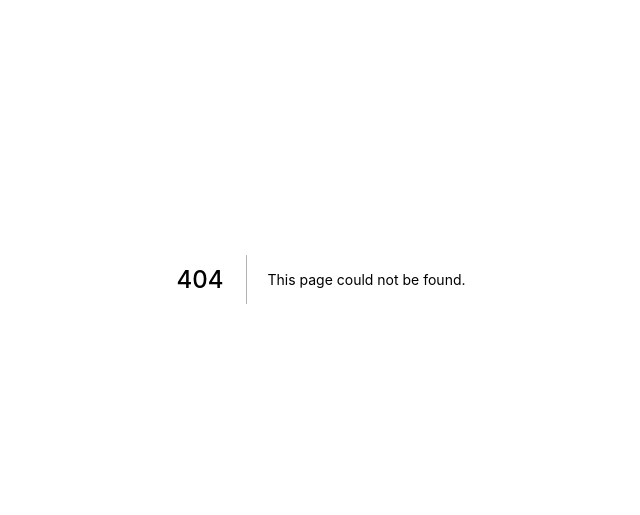
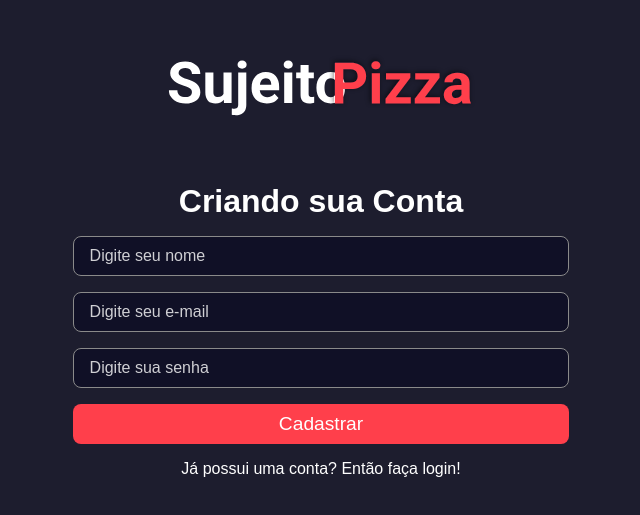
Before and after one commit to GuilhermeUberti/pizzaria-frontend, a Next.js app: page /signup in a window 1280 px wide. Before the commit this address had no page. Shown: the part 121-636 px from the top of the page, without its empty margins (319-959 px from the left). Built offline with nearby package versions, Linux system fonts and the light colour scheme.

Commit message:
tela login e cadastro, logando na API

```diff
--- a/package.json
+++ b/package.json
@@ -9,7 +9,10 @@
     "lint": "next lint"
   },
   "dependencies": {
+    "axios": "^0.27.2",
+    "jwt-decode": "^3.1.2",
     "next": "12.2.4",
+    "nookies": "^2.5.2",
     "react": "18.2.0",
     "react-dom": "18.2.0",
     "react-icons": "^4.4.0",
--- a/src/components/ui/Button/styles.module.scss
+++ b/src/components/ui/Button/styles.module.scss
@@ -15,7 +15,7 @@
     }
 
     &:hover{
-        filter: brightness(1.1);
+        filter: brightness(1.4);
     }
 }
 
--- /dev/null
+++ b/src/contexts/AuthContext.tsx
@@ -0,0 +1,81 @@
+import { createContext, ReactNode, useState } from 'react';
+
+import { api } from '../services/apiClient';
+
+import { destroyCookie, setCookie, parseCookies } from 'nookies';
+import Router from 'next/router';
+
+type AuthContextData = {
+    user: UserProps;
+    isAuthenticated: boolean;
+    signIn: (credentials: SignInProps) => Promise<void>;
+    signOut: () => void;
+}
+
+type UserProps = {
+    id: string;
+    name: string;
+    email: string
+}
+
+type SignInProps = {
+    email: string;
+    password: string;
+}
+
+type AuthProviderProps = {
+    children: ReactNode;
+}
+
+export const AuthContext = createContext({} as AuthContextData);
+
+export function signOut() {
+    try {
+        destroyCookie(undefined, '@nextauth.token');
+        Router.push('/');
+    } catch (error) {
+        console.log("Erro ao deslogar!");
+    }
+}
+
+export function AuthProvider({ children }: AuthProviderProps) {
+    const [user, setUser] = useState<UserProps>();
+    const isAuthenticated = !!user;
+
+    async function signIn({ email, password }: SignInProps) {
+        try {
+            const response = await api.post('/session', {
+                email,
+                password
+            })
+            //console.log(response.data);
+
+            const { id, name, token } = response.data;
+
+            setCookie(undefined, '@nextauth.token', token, {
+                maxAge: 60 * 60 * 24 * 30, // expira login em 1 mes
+                path: '/' // caminhos que tem acesso ao cookie
+            })
+
+            setUser({
+                id,
+                name,
+                email
+            })
+
+            // Passar para as outras rotas/requisiões nosso token
+            api.defaults.headers['Authorization'] = `Bearer ${token}`
+
+            // direciona para dashboard
+            Router.push('/dashboard');
+        } catch (err) {
+            console.log("Erro ao logar: ", err);
+        }
+    }
+
+    return (
+        <AuthContext.Provider value={{ user, isAuthenticated, signIn, signOut }}>
+            {children}
+        </AuthContext.Provider>
+    )
+}
--- a/src/pages/_app.tsx
+++ b/src/pages/_app.tsx
@@ -1,8 +1,14 @@
 import '../../styles/globals.scss';
 import { AppProps } from 'next/app';
 
+import { AuthProvider } from '../contexts/AuthContext';
+
 function MyApp({ Component, pageProps }: AppProps) {
-  return <Component {...pageProps} />
+  return (
+    <AuthProvider>
+      <Component {...pageProps} />
+    </AuthProvider>
+  )
 }
 
 export default MyApp
--- /dev/null
+++ b/src/pages/signup/index.tsx
@@ -0,0 +1,53 @@
+import Head from "next/head";
+import Image from "next/image";
+import styles from '../../../styles/home.module.scss';
+
+import logoImg from '../../../public/logo.svg';
+
+import { Input } from "../../components/ui/Input";
+import { Button } from "../../components/ui/Button";
+
+import Link from "next/link";
+
+export default function SignUp() {
+    return (
+        <>
+            <Head>
+                <title>Faça seu cadastro!</title>
+            </Head>
+            <div className={styles.containerCenter}>
+                <Image src={logoImg} alt="Logo" className={styles.image} />
+
+
+                <div className={styles.login}>
+                    <h1>Criando sua Conta</h1>
+                    <form>
+                        <Input
+                            placeholder="Digite seu nome"
+                            type="text"
+                        />
+                        <Input
+                            placeholder="Digite seu e-mail"
+                            type="text"
+                        />
+                        <Input
+                            placeholder="Digite sua senha"
+                            type="password"
+                        />
+
+                        <Button
+                            type="submit"
+                            loading={false}
+                        >
+                            Cadastrar
+                        </Button>
+                    </form>
+                    <Link href="/">
+                        < a className={styles.text}>Já possui uma conta? Então faça login!</a>
+                    </Link>
+
+                </div>
+            </div>
+        </>
+    )
+}
--- /dev/null
+++ b/src/services/api.ts
@@ -0,0 +1,34 @@
+import axios, { AxiosError } from "axios";
+import { parseCookies } from 'nookies';
+import { AuthTokenError } from "./errors/AuthTokenError";
+
+import { signOut } from "../contexts/AuthContext";
+
+export function setupAPIClient(context = undefined) {
+    let cookies = parseCookies(context);
+
+    const api = axios.create({
+        baseURL: 'http://localhost:3333',
+        headers: {
+            Authorization: `Bearer ${cookies['@nextauth.token']}`
+        }
+    })
+
+    api.interceptors.response.use(response => {
+        return response;
+    }, (error: AxiosError) => {
+        if (error.response.status === 401) {
+            // erros 401
+            if (typeof window !== undefined) {
+                // deslogar usuario
+                signOut();
+            } else {
+                return Promise.reject(new AuthTokenError());
+            }
+        }
+
+        return Promise.reject(error);
+    })
+
+    return api;
+}
--- /dev/null
+++ b/src/services/apiClient.ts
@@ -0,0 +1,3 @@
+import { setupAPIClient } from "./api";
+
+export const api = setupAPIClient();
--- /dev/null
+++ b/src/services/errors/AuthTokenError.ts
@@ -0,0 +1,5 @@
+export class AuthTokenError extends Error {
+    constructor() {
+        super('Erro de autenticação token!');
+    }
+}
--- a/styles/home.module.scss
+++ b/styles/home.module.scss
@@ -15,6 +15,11 @@
   justify-content: center;
   flex-direction: column;
   padding: 2rem 1.5rem;
+
+  h1{
+    color: var(--white);
+    padding-bottom: 1rem;
+  }
 
   form{
     width: 90%;
```
Also changed, not shown: src/pages/dashboard/index.tsx (added, +7 -0 lines), src/pages/index.tsx (+34 -4 lines), 1 other file (tests, documents, lock files or other folders).
